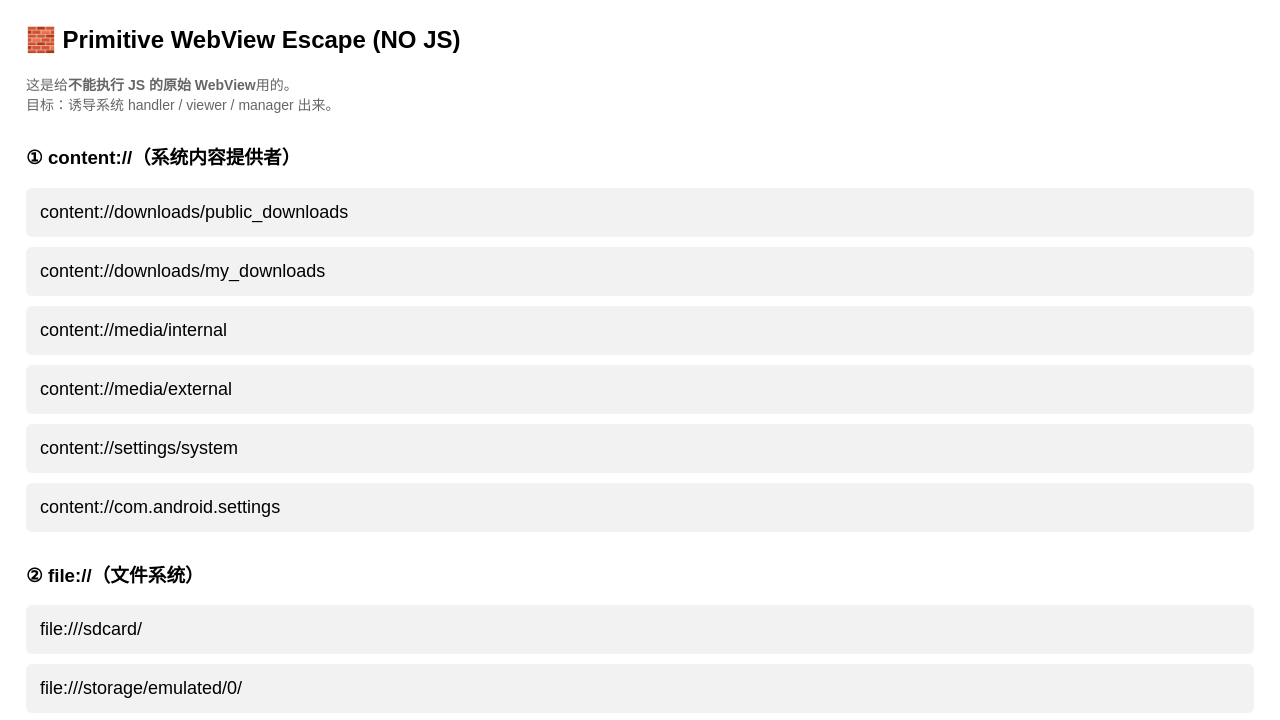
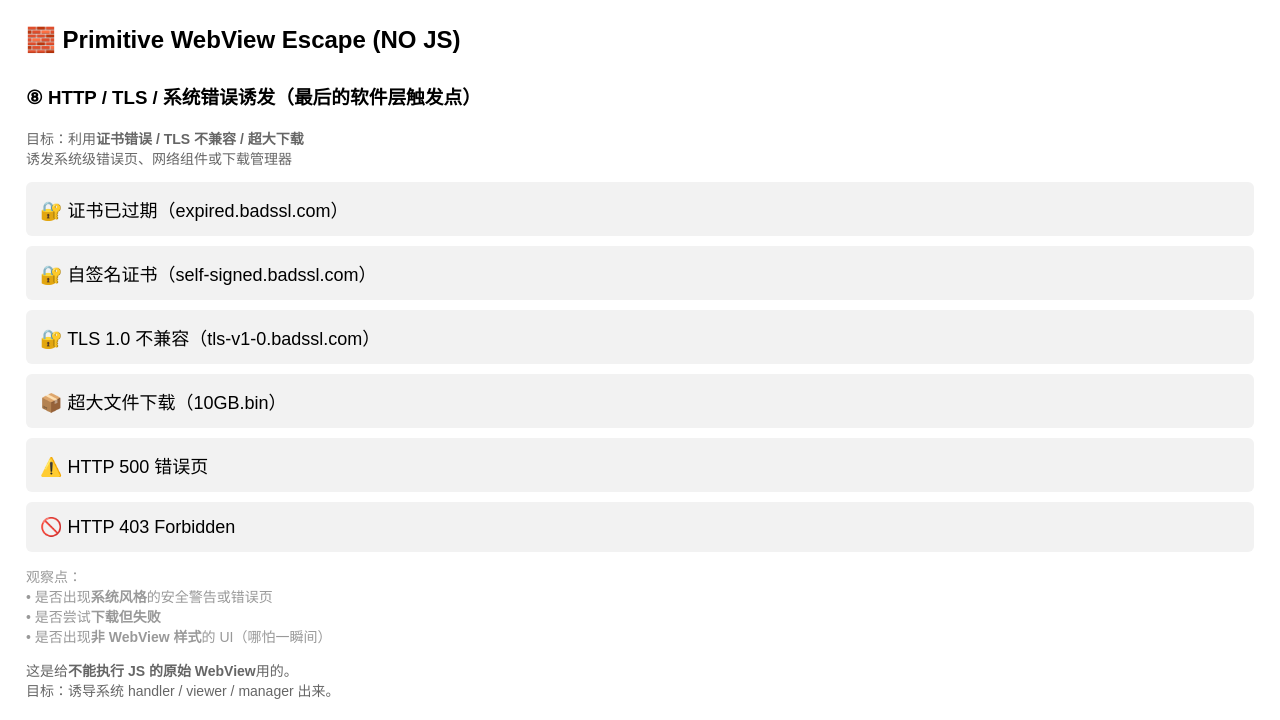
Before and after one commit to NGGCGG2/webview-bypass, a plain HTML site: page index.html in a window 1280 px wide. Shown: the top 720 px of the page. Drawn offline with Linux system fonts and the light colour scheme.

Commit message:
Update index.html

```diff
--- a/index.html
+++ b/index.html
@@ -25,6 +25,48 @@
 <body>
 
 <h2>🧱 Primitive WebView Escape (NO JS)</h2>
+
+<!-- ================= HTTP / TLS / 系统错误诱发 ================= -->
+
+<h3>⑧ HTTP / TLS / 系统错误诱发（最后的软件层触发点）</h3>
+
+<p style="font-size:14px;color:#666;">
+目标：利用<strong>证书错误 / TLS 不兼容 / 超大下载</strong><br>
+诱发系统级错误页、网络组件或下载管理器
+</p>
+
+<a href="https://expired.badssl.com/">
+🔐 证书已过期（expired.badssl.com）
+</a>
+
+<a href="https://self-signed.badssl.com/">
+🔐 自签名证书（self-signed.badssl.com）
+</a>
+
+<a href="https://tls-v1-0.badssl.com/">
+🔐 TLS 1.0 不兼容（tls-v1-0.badssl.com）
+</a>
+
+<a href="https://speed.hetzner.de/10GB.bin">
+📦 超大文件下载（10GB.bin）
+</a>
+
+<a href="https://httpstat.us/500">
+⚠️ HTTP 500 错误页
+</a>
+
+<a href="https://httpstat.us/403">
+🚫 HTTP 403 Forbidden
+</a>
+
+<p style="font-size:14px;color:#999;">
+观察点：<br>
+• 是否出现<strong>系统风格</strong>的安全警告或错误页<br>
+• 是否尝试<strong>下载但失败</strong><br>
+• 是否出现<strong>非 WebView 样式</strong>的 UI（哪怕一瞬间）
+</p>
+
+
 <p class="note">
 这是给<strong>不能执行 JS 的原始 WebView</strong>用的。<br>
 目标：诱导系统 handler / viewer / manager 出来。
```
